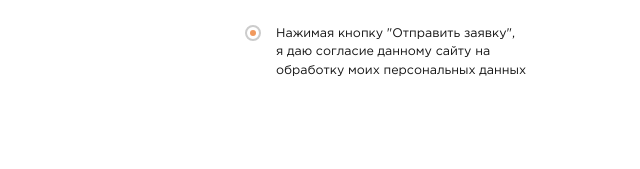
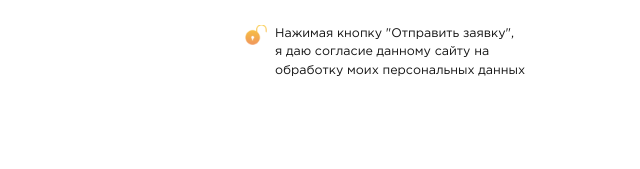
Before and after one commit to 1BlackSmith/digitalrift.github.io, a website: page index.html in a window 1280 px wide. Shown: the part 5700-5869 px from the top of the page, 640-1280 px from the left. Drawn offline with Linux system fonts and the light colour scheme.

Commit message:
change checkbox agreement

```diff
--- a/assets/styles/sass/app.scss
+++ b/assets/styles/sass/app.scss
@@ -325,13 +325,16 @@
 		}
 
 		&-agreement {
-			display: flex;
-			align-items: flex-start;
+			position: relative;
+			display: block;
+			padding-left: 30px;
 			font-size: .7777rem;
 			line-height: 1.5em;
 
 			.checkbox {
-				margin-right: 15px;
+				position: absolute;
+				top: 0;
+				left: 0;
 			}
 		}
 	}
--- a/assets/styles/sass/basic.scss
+++ b/assets/styles/sass/basic.scss
@@ -136,32 +136,17 @@
 
 	& + .checkbox {
 		position: relative;
-		border: 2px solid #ccc;
-		border-radius: 100%;
-		width: 16px;
-		height: 16px;
+		width: 30px;
+		height: 20px;
+		background-image: url(../../img/icons/zamochek.png);
+		background-repeat: no-repeat;
+		background-position: left;
+		background-size: contain;
 		cursor: pointer;
-
-		&:before {
-			position: absolute;
-			top: 50%;
-			left: 50%;
-			transform: translate(-50%, -50%);
-			border-radius: 100%;
-			width: 50%;
-			height: 50%;
-			background-color: $orange;
-			visibility: hidden;
-			content: "";
-		}
 	}
 
 	&:checked + .checkbox {
-		//border-color: #777;
-
-		&:before {
-			visibility: visible;
-		}
+		background-image: url(../../img/icons/zamochek-1.png);
 	}
 }
 
--- a/index.html
+++ b/index.html
@@ -382,8 +382,7 @@
 									<button class="contacts__feedback-btn btn" type="submit">Отправить заявку</button>
 									<label class="contacts__feedback-agreement">
                     <input type="checkbox" name="agreement" checked>
-                    <span class="checkbox"></span>
-                    <div>Нажимая кнопку "Отправить заявку",<br>я даю согласие данному сайту на <br>обработку моих персональных данных</div>
+                    <span class="checkbox"></span>Нажимая кнопку "Отправить заявку",<br>я даю согласие данному сайту на <br>обработку моих персональных данных
                   </label>
 								</form>
 							</div>
```
Also changed, not shown: assets/img/icons/zamochek-1.png (added), assets/img/icons/zamochek.png (added), assets/styles/css/app.css, 1 other file.
